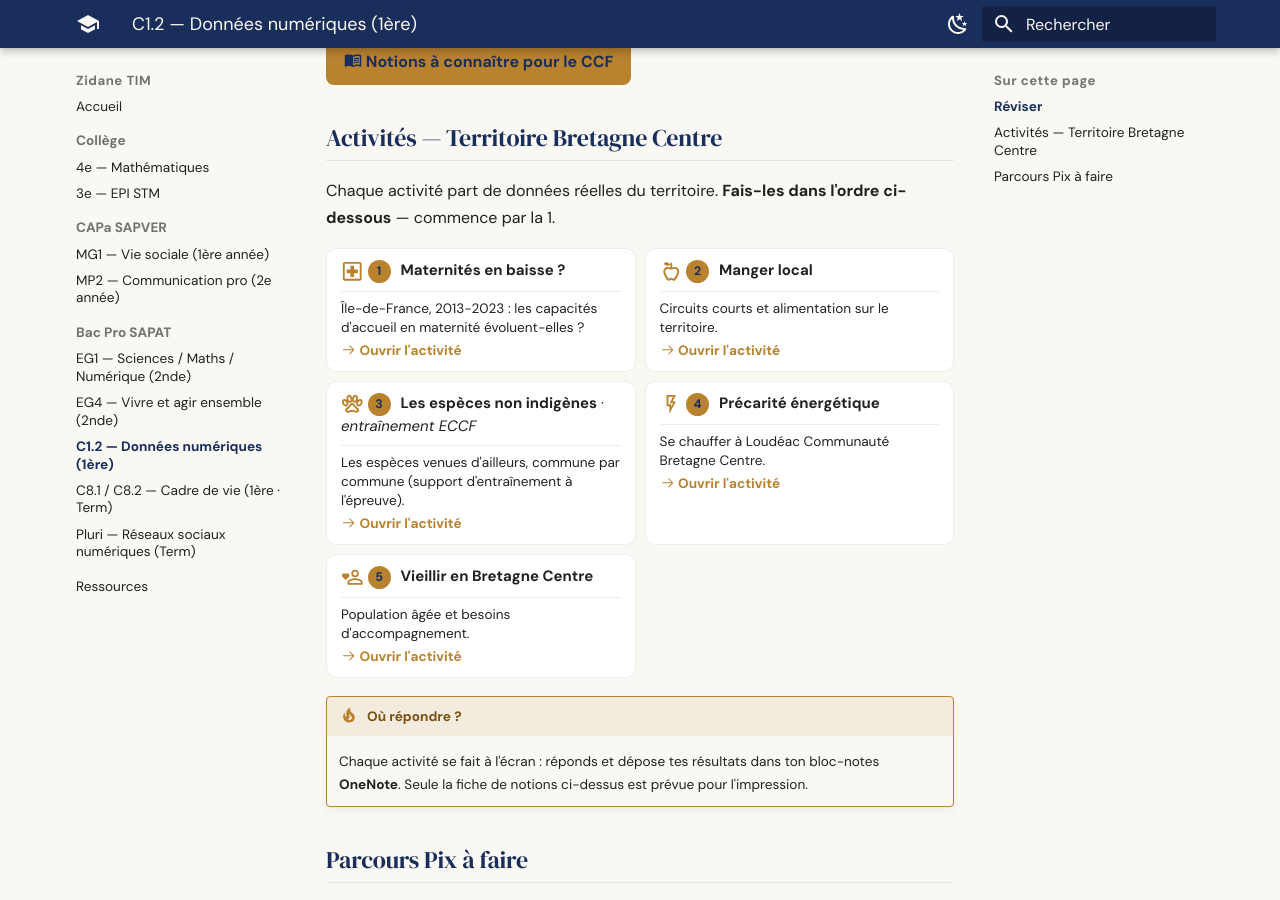
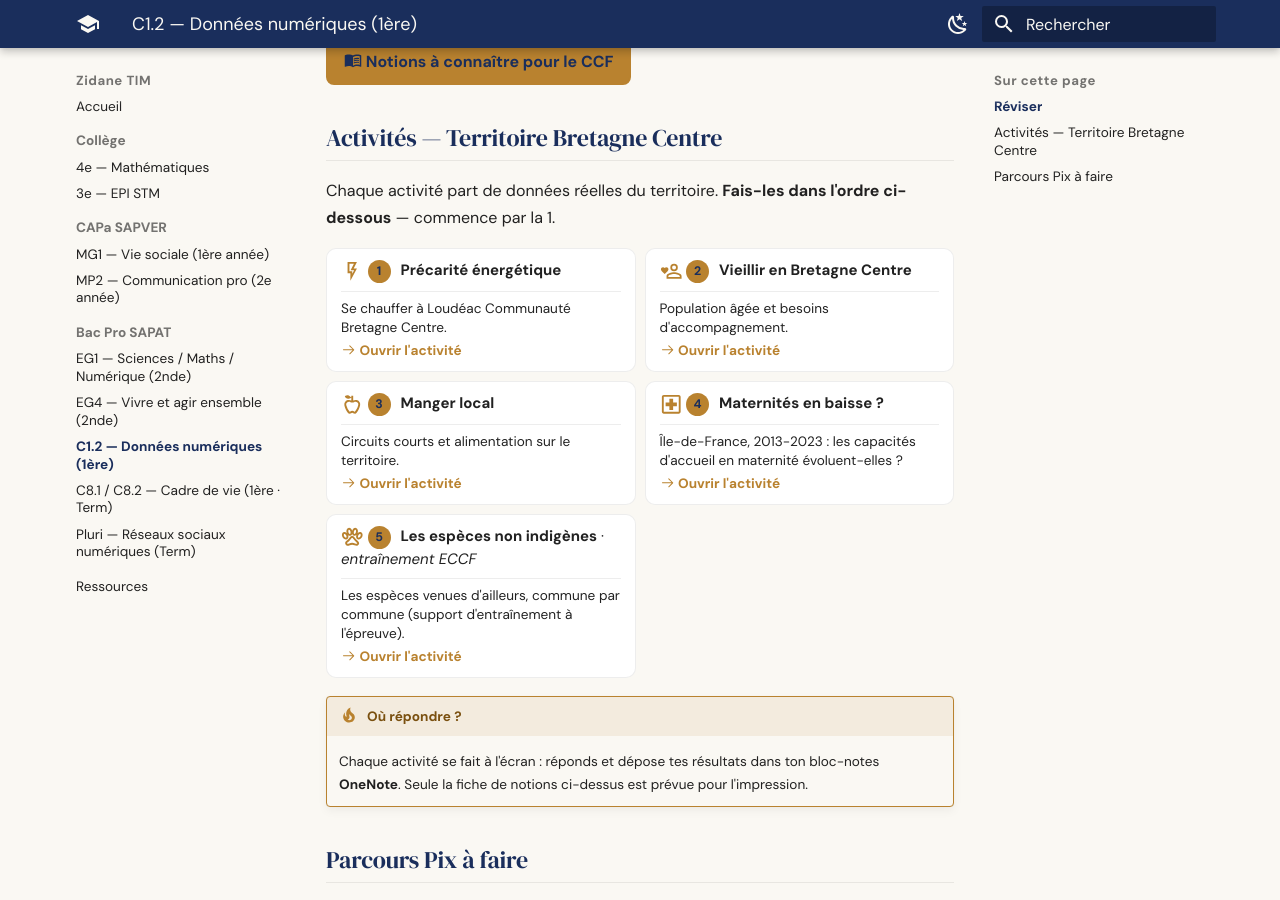
Before and after one commit to zidaneTim/zidane-tim, an MkDocs documentation site: the page built from docs/cours/sapat/c12-donnees-numeriques.md, in a window 1280 px wide and 900 px high, scrolled down 302 px. Built offline with MkDocs 1.6.1 and Material for MkDocs 9.7.7, drawn with Linux system fonts in a browser that asks for light colours; some of the changed lines change nothing that is shown.

Commit message:
C1.2: renumeroter les activites dans l'ordre de la progression (Energie, Sante, Alimentation, Maternites, Biodiversite)

```diff
--- a/docs/cours/sapat/c12-donnees-numeriques.md
+++ b/docs/cours/sapat/c12-donnees-numeriques.md
@@ -14,7 +14,31 @@ Chaque activité part de données réelles du territoire. **Fais-les dans l'ordr
 
 <div class="grid cards" markdown>
 
--   :material-hospital-box-outline:{ .lg .middle } <span class="zt-step">1</span> **Maternités en baisse ?**
+-   :material-flash-outline:{ .lg .middle } <span class="zt-step">1</span> **Précarité énergétique**
+
+    ---
+
+    Se chauffer à Loudéac Communauté Bretagne Centre.
+
+    [:octicons-arrow-right-24: Ouvrir l'activité](activites/c12/energie-lcbc.md)
+
+-   :material-account-heart-outline:{ .lg .middle } <span class="zt-step">2</span> **Vieillir en Bretagne Centre**
+
+    ---
+
+    Population âgée et besoins d'accompagnement.
+
+    [:octicons-arrow-right-24: Ouvrir l'activité](activites/c12/sante-bretagne.md)
+
+-   :material-food-apple-outline:{ .lg .middle } <span class="zt-step">3</span> **Manger local**
+
+    ---
+
+    Circuits courts et alimentation sur le territoire.
+
+    [:octicons-arrow-right-24: Ouvrir l'activité](activites/c12/alimentation-bretagne.md)
+
+-   :material-hospital-box-outline:{ .lg .middle } <span class="zt-step">4</span> **Maternités en baisse ?**
 
     ---
 
@@ -22,37 +46,13 @@ Chaque activité part de données réelles du territoire. **Fais-les dans l'ordr
 
     [:octicons-arrow-right-24: Ouvrir l'activité](activites/c12/maternites-ile-de-france.md)
 
--   :material-food-apple-outline:{ .lg .middle } <span class="zt-step">2</span> **Manger local**
-
-    ---
-
-    Circuits courts et alimentation sur le territoire.
-
-    [:octicons-arrow-right-24: Ouvrir l'activité](activites/c12/alimentation-bretagne.md)
-
--   :material-paw-outline:{ .lg .middle } <span class="zt-step">3</span> **Les espèces non indigènes** · _entraînement ECCF_
+-   :material-paw-outline:{ .lg .middle } <span class="zt-step">5</span> **Les espèces non indigènes** · _entraînement ECCF_
 
     ---
 
     Les espèces venues d'ailleurs, commune par commune (support d'entraînement à l'épreuve).
 
     [:octicons-arrow-right-24: Ouvrir l'activité](activites/c12/biodiversite-bretagne.md)
-
--   :material-flash-outline:{ .lg .middle } <span class="zt-step">4</span> **Précarité énergétique**
-
-    ---
-
-    Se chauffer à Loudéac Communauté Bretagne Centre.
-
-    [:octicons-arrow-right-24: Ouvrir l'activité](activites/c12/energie-lcbc.md)
-
--   :material-account-heart-outline:{ .lg .middle } <span class="zt-step">5</span> **Vieillir en Bretagne Centre**
-
-    ---
-
-    Population âgée et besoins d'accompagnement.
-
-    [:octicons-arrow-right-24: Ouvrir l'activité](activites/c12/sante-bretagne.md)
 
 </div>
 
```
